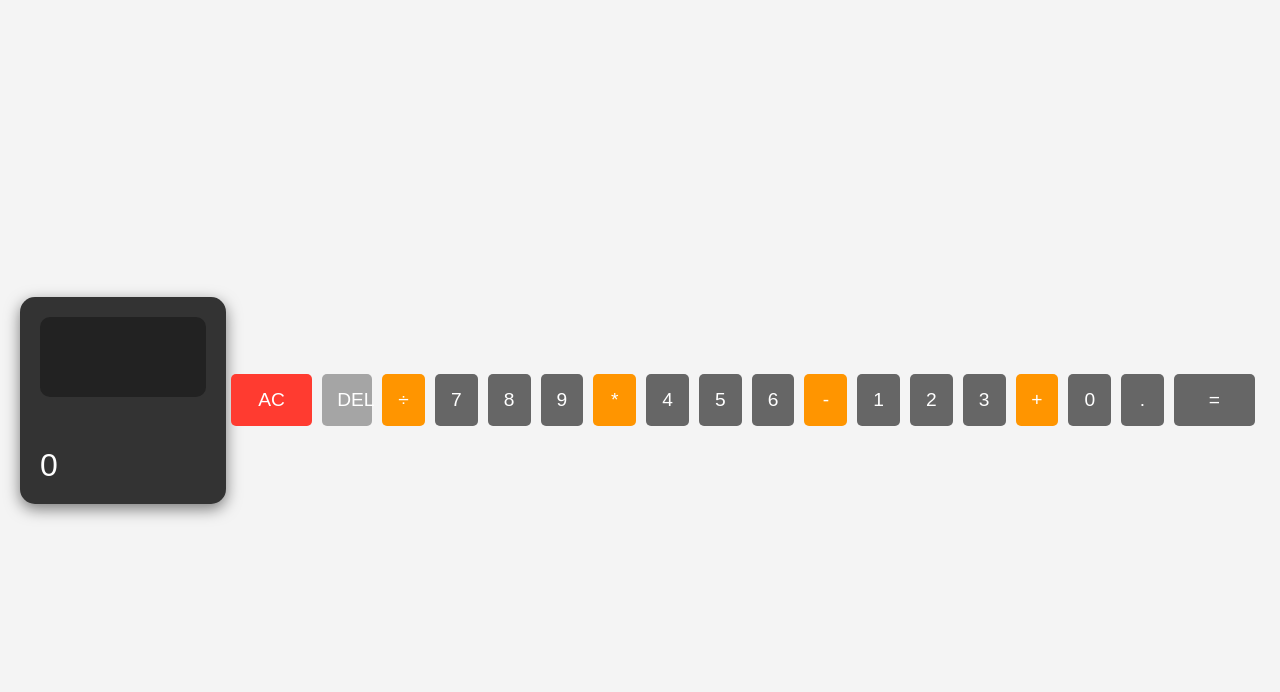
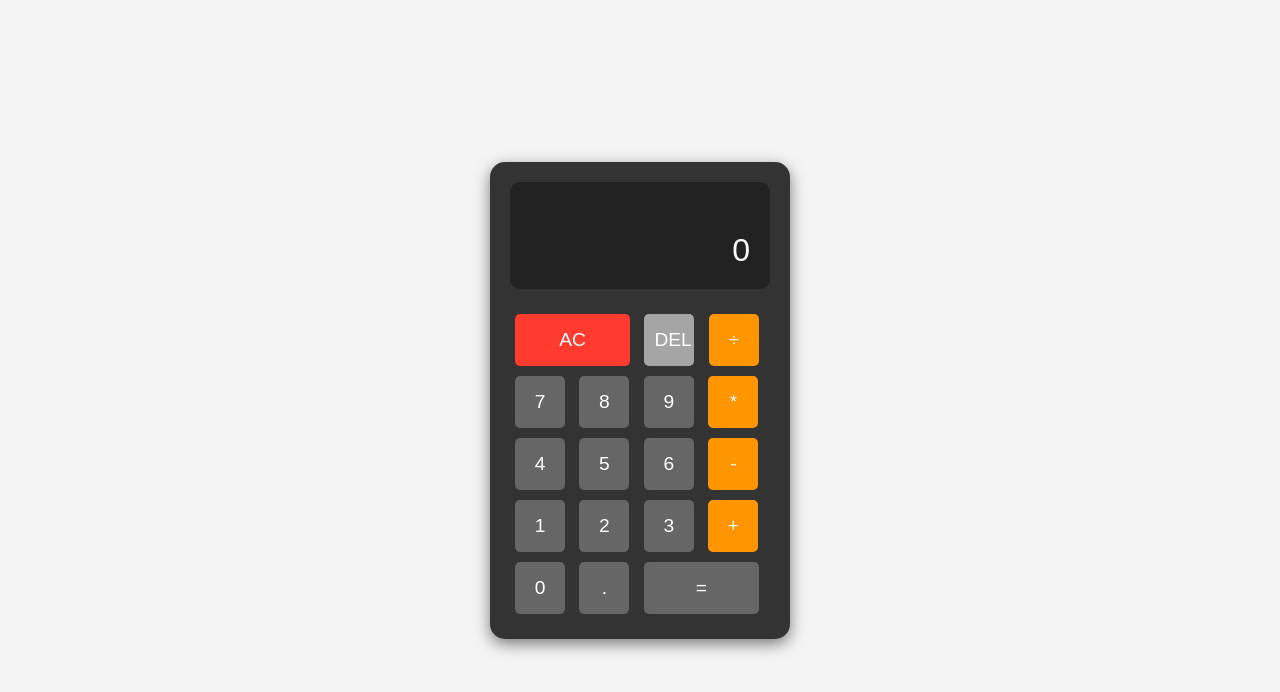
Before and after one commit to ezekielsiniishaya/3MTT-Calculator-web-app, a plain HTML site: page index.html in a window 1280 px wide. Drawn offline with Linux system fonts and the light colour scheme.

Commit message:
fixed html tags that copilot ruined and styled the delete button to look nicer

```diff
--- a/index.html
+++ b/index.html
@@ -1,44 +1,56 @@
 <!DOCTYPE html>
 <html lang="en">
   <head>
-    <meta charset="UTF-8">
-    <meta name="viewport" content="width=device-width, initial-scale=1.0">
+    <meta charset="UTF-8" />
+    <meta name="viewport" content="width=device-width, initial-scale=1.0" />
     <title>Calculator App</title>
     <!-- Link to external CSS file -->
-    <link rel="stylesheet" href="styles.css">
+    <link rel="stylesheet" href="styles.css" />
   </head>
+
   <body>
     <!-- Calculator container -->
     <div class="calculator">
       <!-- Display section for showing operands and results -->
-        <div class="display"></div>
-            <div class="previous-operand"></div> <!-- Shows previous operand and operation -->
-            <div class="current-operand">0</div> <!-- Shows current operand -->
+      <div class="display">
+        <div class="previous-operand"></div>
+        <!-- Shows previous operand and operation -->
+        <div class="current-operand">0</div>
       </div>
+      <!-- Shows current operand -->
 
       <!-- Calculator buttons -->
-        <button class="span-two" data-action="clear">AC</button> <!-- All Clear button -->
-        <button data-action="delete">DEL</button> <!-- Delete last digit button -->
-        <button data-operation>÷</button> <!-- Division operation button -->
+      <button class="span-two" data-action="clear">AC</button>
+      <!-- All Clear button -->
+      <button data-action="delete">DEL</button>
+      <!-- Delete last digit button -->
+      <button data-operation>÷</button>
+      <!-- Division operation button -->
 
-        <button data-number>7</button> <!-- Number button -->
+      <button data-number>7</button>
+      <!-- Number button -->
       <button data-number>8</button>
       <button data-number>9</button>
-        <button data-operation>*</button> <!-- Multiplication operation button -->
+      <button data-operation>*</button>
+      <!-- Multiplication operation button -->
 
       <button data-number>4</button>
       <button data-number>5</button>
       <button data-number>6</button>
-        <button data-operation>-</button> <!-- Subtraction operation button -->
+      <button data-operation>-</button>
+      <!-- Subtraction operation button -->
 
       <button data-number>1</button>
       <button data-number>2</button>
       <button data-number>3</button>
-        <button data-operation>+</button> <!-- Addition operation button -->
+      <button data-operation>+</button>
+      <!-- Addition operation button -->
 
       <button data-number>0</button>
-        <button data-number>.</button> <!-- Decimal point button -->
-        <button class="span-two" data-action="calculate">=</button> <!-- Equals button -->
+      <button data-number>.</button>
+      <!-- Decimal point button -->
+      <button class="span-two" data-action="calculate">=</button>
+      <!-- Equals button -->
     </div>
 
     <!-- Link to external JavaScript file -->
--- a/styles.css
+++ b/styles.css
@@ -97,6 +97,7 @@ button[data-action="clear"]:hover {
 /* Delete button styling */
 button[data-action="delete"] {
     background: #a5a5a5;
+    padding-left:10px;
 }
 
 /* Delete button hover effect */
@@ -106,5 +107,5 @@ button[data-action="delete"]:hover {
 
 /* Span-two class for buttons that span two columns */
 .span-two {
-    width: 110px !important;
+    width: 115px !important;
 }
```
Lines whose indentation alone changed are shown as unchanged.
